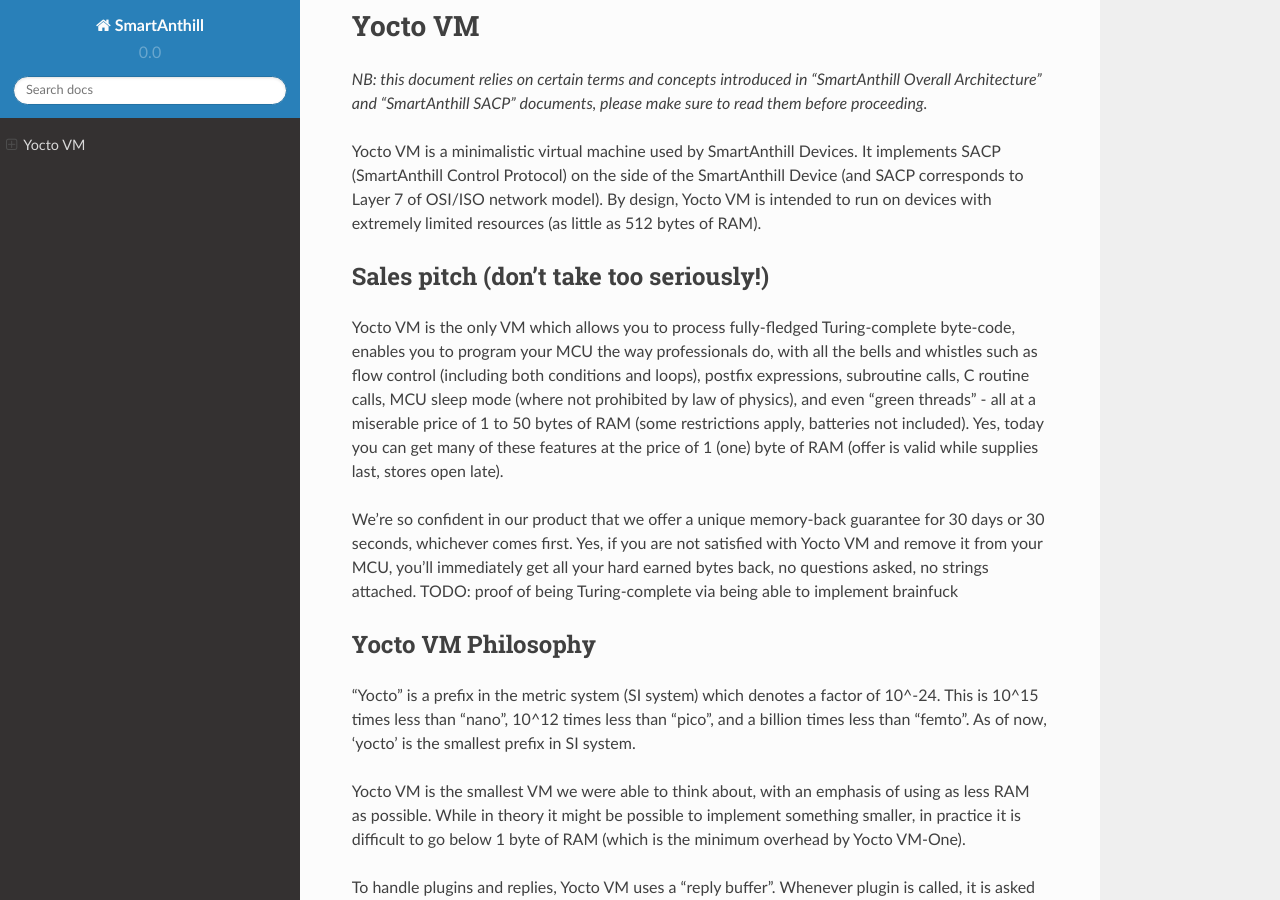
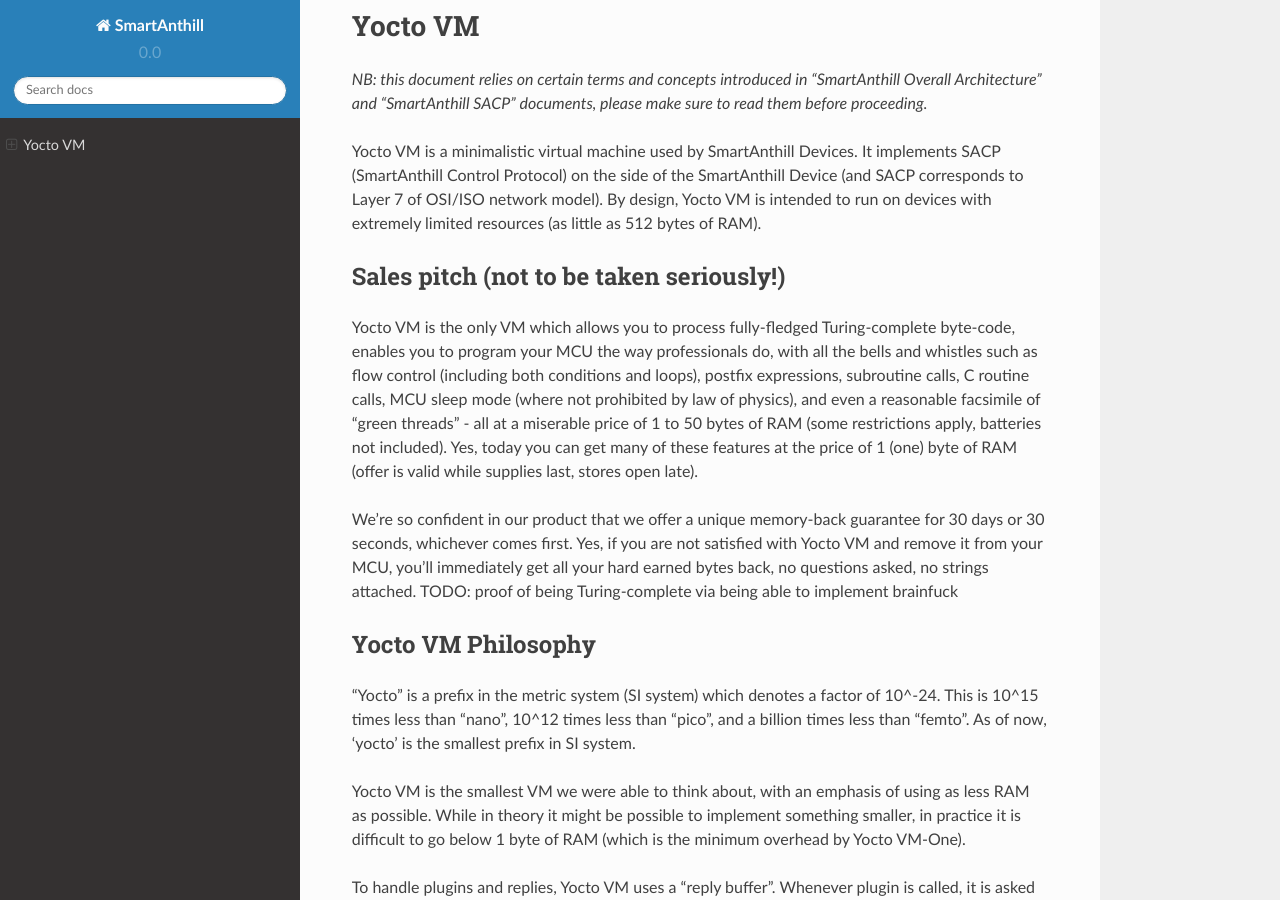
Before and after one commit to smartanthill/smartanthill2_0, a Sphinx documentation site: the page built from docs/design-documents/protocols/yocto-vm.rst, in a window 1280 px wide and 900 px high, scrolled down 788 px. Built offline with Sphinx 7.4.7 and the Read the Docs theme 2.0.0, drawn with Linux system fonts in a browser that asks for light colours.

Commit message:
Yocto VM v0.1.2b: wording

```diff
--- a/docs/design-documents/protocols/yocto-vm.rst
+++ b/docs/design-documents/protocols/yocto-vm.rst
@@ -19,10 +19,10 @@ Yocto VM
 
 Yocto VM is a minimalistic virtual machine used by SmartAnthill Devices. It implements SACP (SmartAnthill Control Protocol) on the side of the SmartAnthill Device (and SACP corresponds to Layer 7 of OSI/ISO network model). By design, Yocto VM is intended to run on devices with extremely limited resources (as little as 512 bytes of RAM).
 
-Sales pitch (don't take too seriously!)
+Sales pitch (not to be taken seriously!)
 ---------------------------------------
 
-Yocto VM is the only VM which allows you to process fully-fledged Turing-complete byte-code, enables you to program your MCU the way professionals do, with all the bells and whistles such as flow control (including both conditions and loops), postfix expressions, subroutine calls, C routine calls, MCU sleep mode (where not prohibited by law of physics), and even “green threads” - all at a miserable price of 1 to 50 bytes of RAM (some restrictions apply, batteries not included). Yes, today you can get many of these features at the price of 1 (one) byte of RAM (offer is valid while supplies last, stores open late).
+Yocto VM is the only VM which allows you to process fully-fledged Turing-complete byte-code, enables you to program your MCU the way professionals do, with all the bells and whistles such as flow control (including both conditions and loops), postfix expressions, subroutine calls, C routine calls, MCU sleep mode (where not prohibited by law of physics), and even a reasonable facsimile of “green threads” - all at a miserable price of 1 to 50 bytes of RAM (some restrictions apply, batteries not included). Yes, today you can get many of these features at the price of 1 (one) byte of RAM (offer is valid while supplies last, stores open late).
 
 We're so confident in our product that we offer a unique memory-back guarantee for 30 days or 30 seconds, whichever comes first. Yes, if you are not satisfied with Yocto VM and remove it from your MCU, you'll immediately get all your hard earned bytes back, no questions asked, no strings attached.
 TODO: proof of being Turing-complete via being able to implement brainfuck
```
Also changed, not shown: other parts of docs/design-documents/protocols/yocto-vm.rst (+1 -1 lines).
